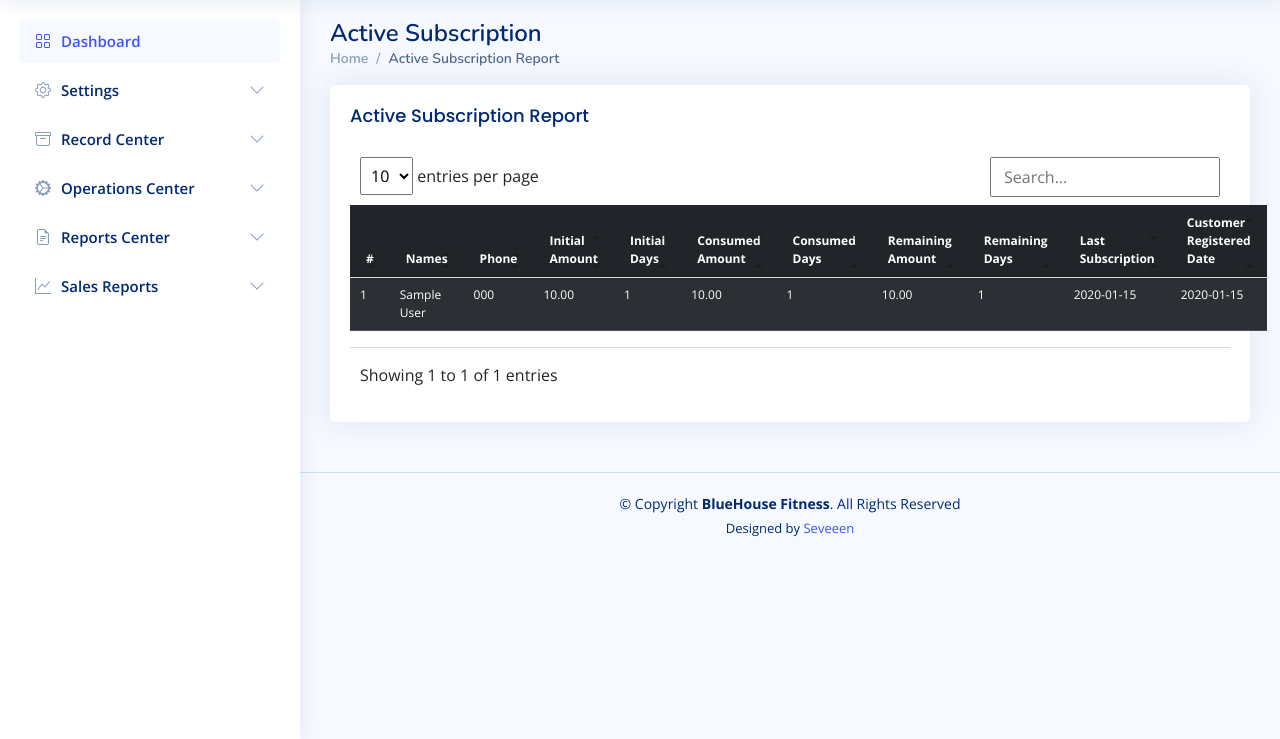
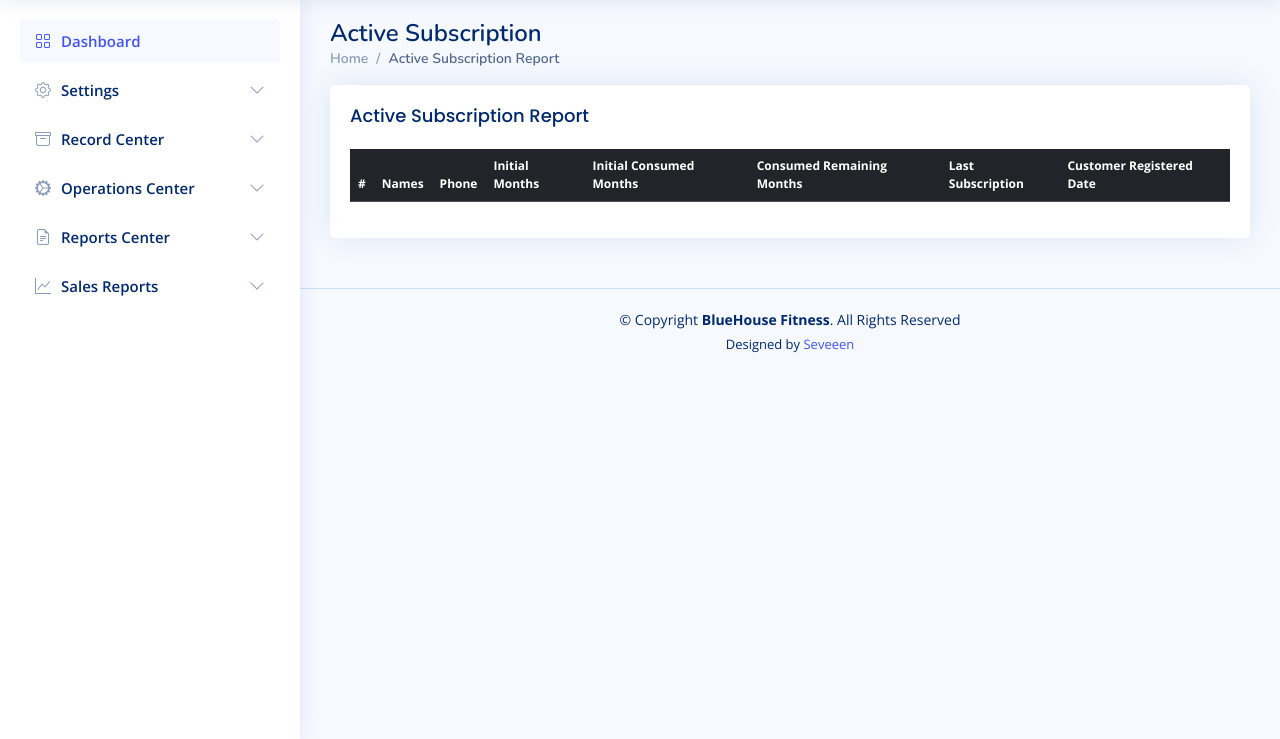
Before and after one commit to IGIHOZO/BlueHouseFitness, a PHP site: page /report-active-subscription.php in a window 1280 px wide. Shown: the part 61-800 px from the top of the page. Run offline with PHP 8.4, Linux system fonts and the light colour scheme; tables that the repository leaves empty or names only in its code hold one stand-in row (values such as "Sample post"); lists and menus that the app fills with data are empty; some libraries are stand-ins or nearby versions.

Commit message:
GEneral Reports

```diff
--- a/main/action.php
+++ b/main/action.php
@@ -375,13 +375,14 @@
             $update_subs = $con->prepare("UPDATE customer_subscriptions
                 SET ending_date = :new_end_dt,
                     remaining_months = :new_remaining_months,
-                    all_months = :new_all_months
+                    all_months = :new_all_months, updated_date= :now_date
                 WHERE customer_subscription_id = :sub_id");
 
             $update_subs->bindValue(':new_end_dt', $new_ending_date);
             $update_subs->bindValue(':new_remaining_months', $new_remaining_months);
             $update_subs->bindValue(':new_all_months', $new_all_months);
             $update_subs->bindValue(':sub_id', $fet_sel_sub['customer_subscription_id']);
+            $update_subs->bindValue(':now_date', $today);
             $ok_update_subs = $update_subs->execute();
 
             // Insert transaction with the calculated starting and ending dates
--- a/main/view.php
+++ b/main/view.php
@@ -70,9 +70,18 @@
      $con = parent::connect();
 
      try {
-         $query = "SELECT * FROM subscriptions
-                   JOIN customers ON subscriptions.SubscriptionClient = customers.CustomerID
-                   WHERE customers.CustomerStatus = 1 AND subscriptions.SubscriptionStatus = 1 AND SubscriptionRemainingDays >=1";
+        //  $query = "SELECT * FROM customer_subscriptions
+        //            JOIN customers ON customer_subscriptions.customer_id  = customers.CustomerID
+        //            WHERE customers.CustomerStatus = 1 AND customer_subscriptions.status = 1 AND SubscriptionRemainingDays >=1";
+        // $query = "SELECT * FROM customer_subscriptions
+        //   JOIN customers ON customer_subscriptions.customer_id = customers.CustomerID
+        //   WHERE customers.CustomerStatus = 1 AND customer_subscriptions.status = 'inactive' AND customer_subscriptions.ending_date < NOW()";
+        $query = "SELECT * FROM customer_subscriptions
+        JOIN customers ON customer_subscriptions.customer_id = customers.CustomerID
+        WHERE customers.CustomerStatus = 1 AND customer_subscriptions.status = 'active' AND DATE(customer_subscriptions.ending_date) >= CURDATE()";
+
+
+
 
          $sel = $con->prepare($query);
          $sel->execute();
--- a/report-active-subscription.php
+++ b/report-active-subscription.php
@@ -62,18 +62,15 @@
 
 <!-- Table with stripped rows -->
 <table id="customerTable" class="table table-striped table-dark" style="font-size:12px">
-    <thead>
+<thead>
         <tr>
             <th>#</th>
             <!-- <th>Time</th> -->
             <th>Names</th>
             <th>Phone</th>
-            <th>Initial Amount</th>
-            <th>Initial Days</th>
-            <th>Consumed Amount</th>
-            <th>Consumed Days</th>
-            <th>Remaining Amount</th>
-            <th>Remaining Days</th>
+            <th>Initial Months</th>
+            <th>Initial Consumed Months</th>
+            <th>Consumed Remaining Months</th>
             <th>Last Subscription</th>
             <th>Customer Registered Date</th>
 
@@ -118,7 +115,7 @@
 
                     // Iterate through the data and construct HTML for each row
                     var html = '';
-var cnt = 1;
+                    var cnt = 1;
 data.data.forEach(customer => {
     var ttype = customer.EntranceType == 1 ? "Pay as You Enter" : "Subscription";
 
@@ -126,17 +123,11 @@
     html += '<td>' + cnt + '</td>';
     html += '<td>' + (customer.CustomerFname || '-') + ' ' + (customer.CustomerLname || '-') + '</td>';
     html += '<td>' + (customer.CustomerPhone || '-') + '</td>';
+    html += '<td>' + (customer.all_months || '-') + '</td>';
+    html += '<td>' + ((customer.all_months-customer.remaining_months) || '0') + '</td>';
+    html += '<td>' + (customer.remaining_months || '-') + '</td>';
 
-    html += '<td>' + (customer.SubscriptionInitAmount.toLocaleString('en-US', { style: 'decimal', minimumFractionDigits: 2, maximumFractionDigits: 2 }) || '-') + '</td>';
-    html += '<td>' + (customer.SubscriptionInitDays || '-') + '</td>';
-
-    html += '<td>' + (customer.SubscriptionConsumedAmount.toLocaleString('en-US', { style: 'decimal', minimumFractionDigits: 2, maximumFractionDigits: 2 }) || '-') + '</td>';
-    html += '<td>' + (customer.SubscriptionConsumedDays || '-') + '</td>';
-
-    html += '<td>' + (customer.SubscriptionRemainingAmount.toLocaleString('en-US', { style: 'decimal', minimumFractionDigits: 2, maximumFractionDigits: 2 }) || '-') + '</td>';
-    html += '<td>' + (customer.SubscriptionRemainingDays || '-') + '</td>';
-
-    html += '<td>' + (customer.SubscriptionRecordedDate.substring(0, 10) || '-') + '</td>';
+    html += '<td>' + (customer.updated_date.substring(0, 10) || '-') + '</td>';
     html += '<td>' + (customer.CustomerRecordedDate.substring(0, 10) || '-') + '</td>';
 
 
```
Also changed, not shown: report-expired-subscription.php (+9 -18 lines), report-subscription.php (+7 -16 lines).
